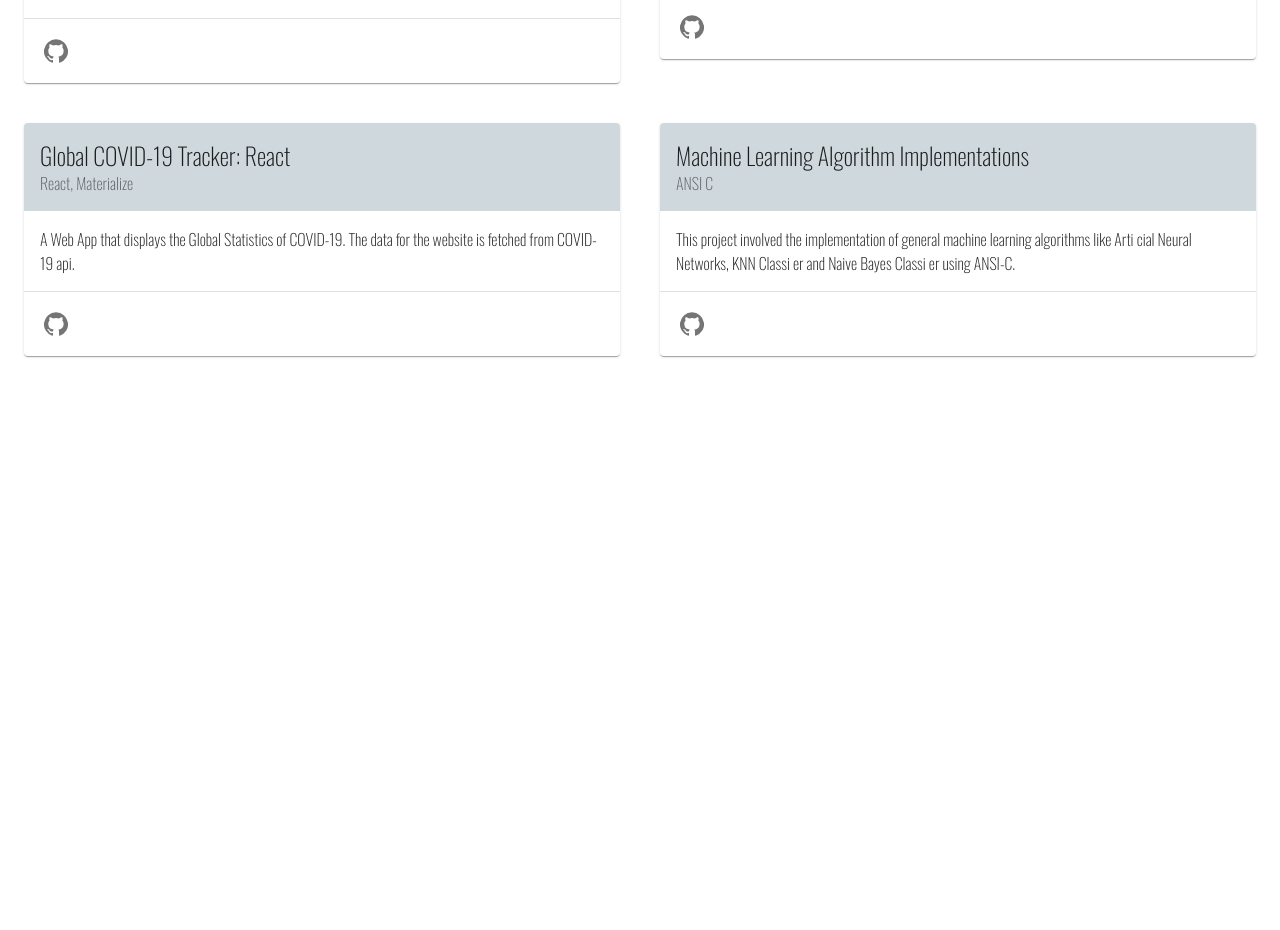
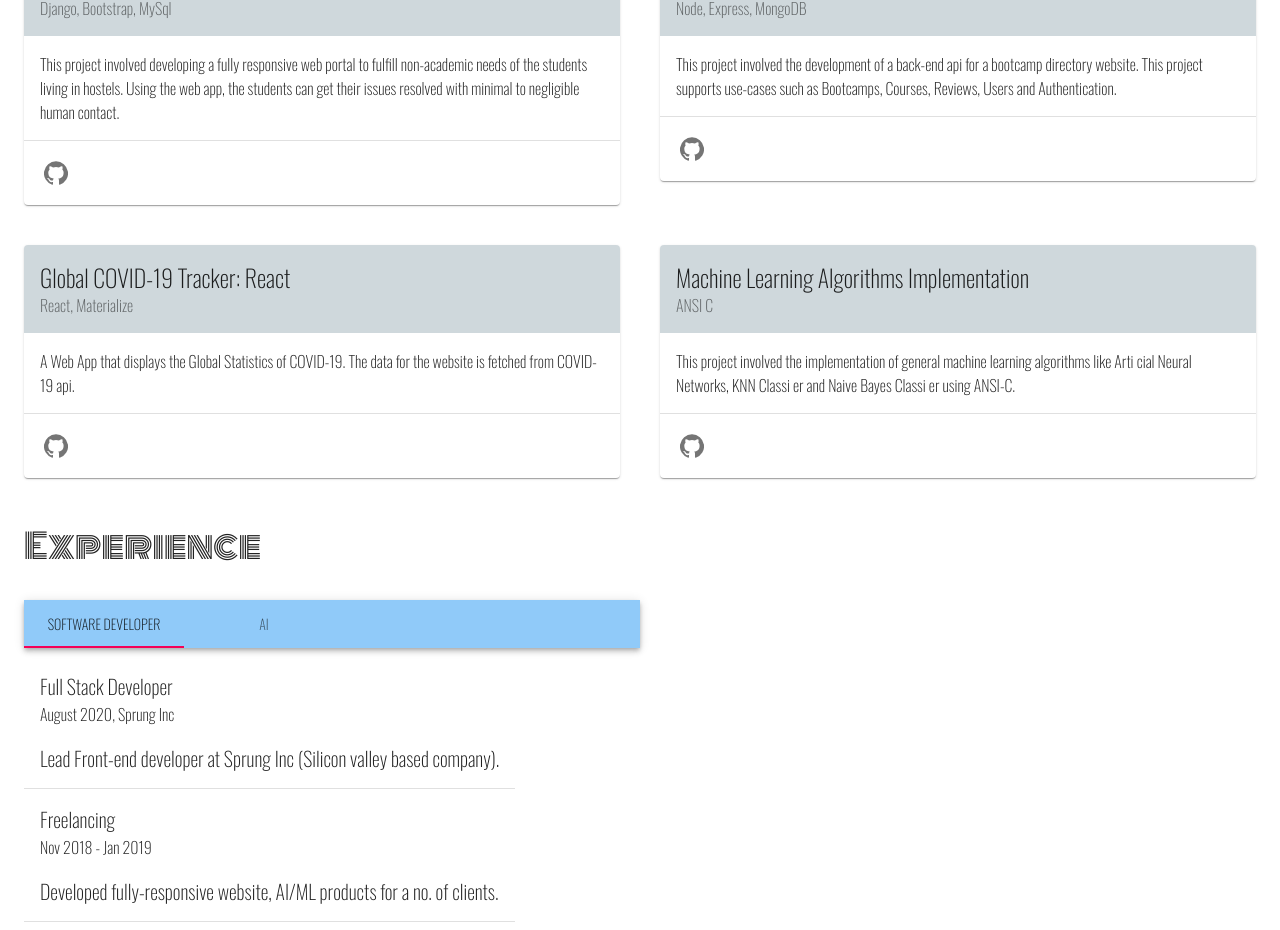
Before and after one commit to wasim919/wasim919.github.io, a React (Create React App) app: page / in a window 1280 px wide. Shown: the part 1335-2265 px from the top of the page. Before the commit the page ends 1711 px from the top, so only its background shows below. Built offline with nearby package versions, Linux system fonts and the light colour scheme.

Commit message:
experience done

```diff
--- a/src/App.jsx
+++ b/src/App.jsx
@@ -6,6 +6,7 @@ import { ThemeProvider, createMuiTheme } from "@material-ui/core"
 import Header from "./components/Header"
 import MyBio from "./components/MyBio"
 import Projects from "./components/Projects"
+import Experience from "./components/Experience"
 
 export default function App() {
 	const [dark, setDark] = useState(localStorage.getItem("mysitetheme") ? JSON.parse(localStorage.getItem("mysitetheme")) : false)
@@ -33,6 +34,7 @@ export default function App() {
 				<Container>
 					<MyBio />
 					<Projects />
+					<Experience />
 				</Container>
 			</Paper>
 		</ThemeProvider>
--- /dev/null
+++ b/src/components/Experience.jsx
@@ -0,0 +1,71 @@
+import React from "react"
+
+import { Grid, AppBar, Tabs, Tab, makeStyles, Box, Typography, List } from "@material-ui/core"
+
+import { experienceTypes, aiExperience, softExperience } from "../content"
+import ExperienceListComponent from "./ExperienceListComponent"
+
+const useStyles = makeStyles((theme) => ({
+	mainContainer: {
+		marginTop: "3rem"
+	},
+	titleStyle: {
+		fontFamily: "Monoton",
+		marginBottom: "2rem"
+	},
+	tabs: {
+		backgroundColor: theme.palette.type === "dark" ? "dark" : "#90caf9"
+	},
+	tab: {
+		color: theme.palette.type === "dark" ? "white" : "rgba(0, 0, 0, 0.87)"
+	}
+}))
+
+function TabPanel(props) {
+	const { children, value, index, ...other } = props
+
+	return (
+		<div role="tabpanel" id={`simple-tabpanel-${index}`} aria-labelledby={`simple-tab-${index}`} {...other}>
+			{value === index && <Typography>{children}</Typography>}
+		</div>
+	)
+}
+
+export default function Experience() {
+	const [value, setValue] = React.useState(0)
+
+	const handleChange = (event, newValue) => {
+		setValue(newValue)
+	}
+	const classes = useStyles()
+	return (
+		<Grid className={classes.mainContainer} container>
+			<Typography className={classes.titleStyle} variant="h4">
+				Experience
+			</Typography>
+			<Grid container>
+				<Grid item xs={12} md={6}>
+					<AppBar position="static">
+						<Tabs className={classes.tabs} value={value} onChange={handleChange} aria-label="Experience Tabs">
+							{(experienceTypes || []).map((ele, index) => (
+								<Tab className={classes.tab} label={ele} key={index} />
+							))}
+						</Tabs>
+					</AppBar>
+				</Grid>
+			</Grid>
+			<Grid container>
+				<TabPanel value={value} index={0}>
+					<List>
+						<ExperienceListComponent experience={softExperience} />
+					</List>
+				</TabPanel>
+				<TabPanel value={value} index={1}>
+					<List>
+						<ExperienceListComponent experience={aiExperience} />
+					</List>
+				</TabPanel>
+			</Grid>
+		</Grid>
+	)
+}
--- /dev/null
+++ b/src/components/ExperienceListComponent.jsx
@@ -0,0 +1,30 @@
+import React from "react"
+
+import { ListItem, ListItemText, Typography, Divider } from "@material-ui/core"
+
+export default function ExperienceListComponent({ experience }) {
+	return (
+		<>
+			{(experience || []).map((ele, index) => (
+				<>
+					<ListItem key={index}>
+						<ListItemText
+							primary={<Typography variant="h6">{ele.title}</Typography>}
+							secondary={
+								<React.Fragment>
+									<Typography style={{ marginTop: "1rem" }} component="span" variant="body1" color="textPrimary">
+										{ele.subHeading}
+									</Typography>
+									<Typography style={{ marginTop: "1rem" }} variant="h6" color="textPrimary" component="p">
+										{ele.description}
+									</Typography>
+								</React.Fragment>
+							}
+						/>
+					</ListItem>
+					<Divider />
+				</>
+			))}
+		</>
+	)
+}
--- a/src/components/Projects.jsx
+++ b/src/components/Projects.jsx
@@ -1,13 +1,28 @@
 import React from "react"
 
-import { Grid } from "@material-ui/core"
+import { Grid, makeStyles, Typography } from "@material-ui/core"
 
 import ProjectCardComponent from "../components/ProjectCardComponent"
 
 import { projects } from "../content"
 
+const useStyles = makeStyles((theme) => ({
+	mainContainer: {
+		marginTop: "3rem"
+	},
+	titleStyle: {
+		fontFamily: "Monoton",
+		marginBottom: "2rem"
+	}
+}))
+
 export default function Projects() {
+	const classes = useStyles()
 	return (
+		<Grid className={classes.mainContainer} container>
+			<Typography className={classes.titleStyle} variant="h4">
+				Projects
+			</Typography>
 			<Grid container spacing={5}>
 				{(projects || []).map((ele, index) => (
 					<Grid item sm={12} md={6} key={index}>
@@ -15,5 +30,6 @@ export default function Projects() {
 					</Grid>
 				))}
 			</Grid>
+		</Grid>
 	)
 }
--- a/src/content.js
+++ b/src/content.js
@@ -50,7 +50,7 @@ export const projects = [
 		link: "https://github.com/wasim919/global-covid19-tracker"
 	},
 	{
-		title: "Machine Learning Algorithm Implementations",
+		title: "Machine Learning Algorithms Implementation",
 		subHeading: "ANSI C",
 		description: [
 			"This project involved the implementation of general machine learning algorithms like Arti cial Neural Networks, KNN Classi er and Naive Bayes Classi er using ANSI-C."
@@ -58,3 +58,28 @@ export const projects = [
 		link: "https://github.com/wasim919"
 	}
 ]
+
+export const experienceTypes = ["Software Developer", "AI"]
+
+export const softExperience = [
+	{
+		title: "Full Stack Developer",
+		subHeading: "August 2020, Sprung Inc",
+		description: ["Lead Front-end developer at Sprung Inc (Silicon valley based company)."]
+	},
+	{
+		title: "Freelancing",
+		subHeading: "Nov 2018 - Jan 2019",
+		description: ["Developed fully-responsive website, AI/ML products for a no. of clients."]
+	}
+]
+
+export const aiExperience = [
+	{
+		title: "Teaching Assistant",
+		subHeading: "Aug 2019 - Dec 2019, IIITS",
+		description: [
+			"Conducted classes, workshops and demonstrations to teach AI algorithms and techniques to 200+ undergraduate students."
+		]
+	}
+]
```
Also changed, not shown: 1 other file (tests, documents, lock files or other folders). Lines whose indentation alone changed are shown as unchanged.
